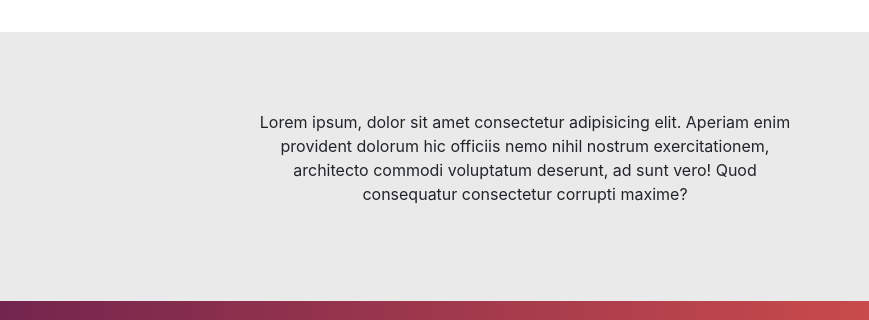
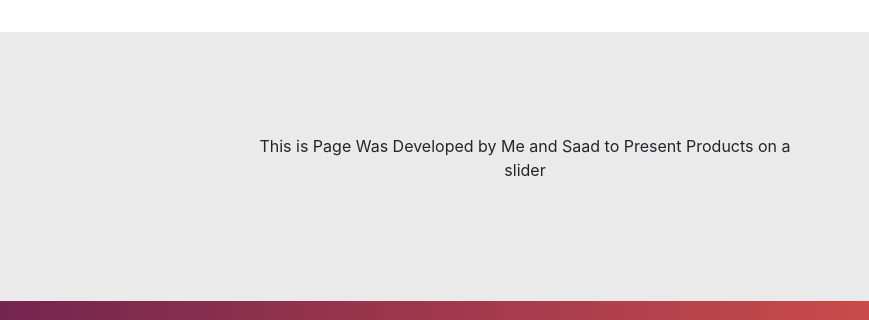
Before and after one commit to Abdulaziz-Aleissa/MyProject0, a plain HTML site: page index.html in a window 1280 px wide. Shown: the part 1016-1336 px from the top of the page, 411-1280 px from the left. Drawn offline with nearby package versions, Linux system fonts and the light colour scheme.

Commit message:
Changed About Us Section Info

```diff
--- a/index.html
+++ b/index.html
@@ -183,10 +183,7 @@
 				</div>
 				<div class="col-sm v-center">
 					<p>
-						Lorem ipsum, dolor sit amet consectetur adipisicing elit. Aperiam
-						enim provident dolorum hic officiis nemo nihil nostrum
-						exercitationem, architecto commodi voluptatum deserunt, ad sunt
-						vero! Quod consequatur consectetur corrupti maxime?
+						This is Page Was Developed by Me and Saad to Present  Products on a slider
 					</p>
 				</div>
 			</div>
```
